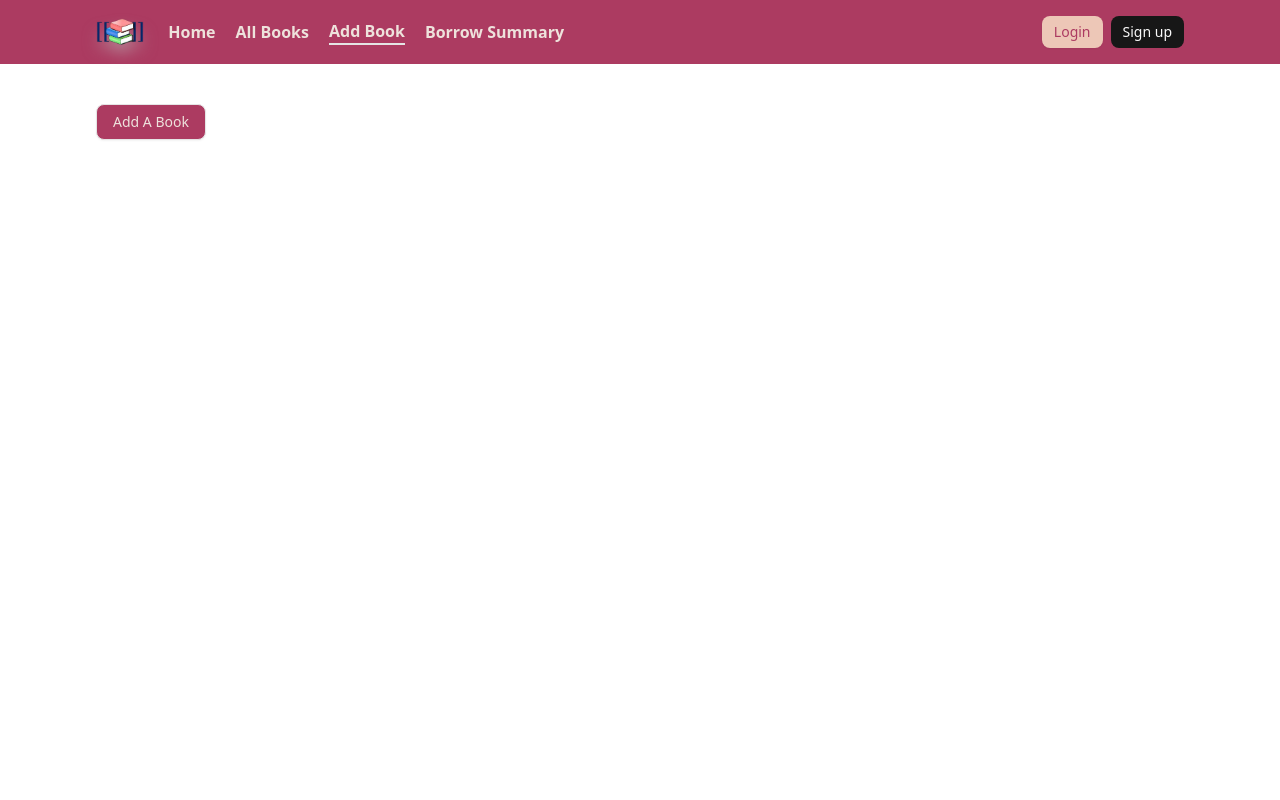
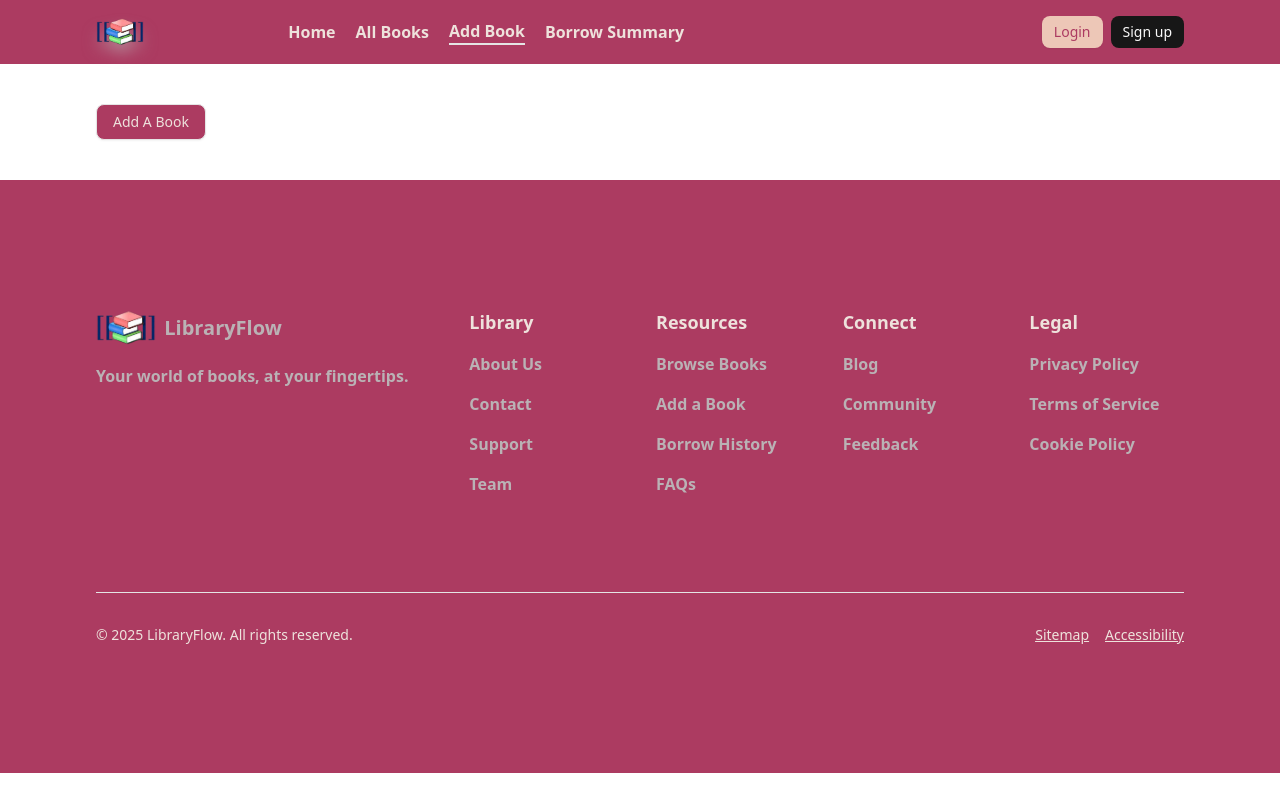
Before and after one commit to rafirabby13/library-management-client, a React (Vite) app: page /addBooks in a window 1280 px wide. Built offline with nearby package versions, Linux system fonts and the light colour scheme.

Commit message:
added footer

```diff
--- a/src/App.tsx
+++ b/src/App.tsx
@@ -1,6 +1,7 @@
-import { Outlet, useLocation} from 'react-router'
+import { Outlet, useLocation } from 'react-router'
 import { Navbar } from './pages/home/Navbar'
 import AllBooks from './pages/AllBooks'
+import { Footer } from './components/Footer'
 
 function App() {
 
@@ -8,8 +9,10 @@ function App() {
 
 
   return (
-    <div className='space-y-10'>
-      <Navbar />
+    <div >
+      <div className='mb-10'>
+        <Navbar />
+      </div>
       <div className='max-w-[85%] mx-auto'>
         {
           location.pathname == '/' && <AllBooks />
@@ -20,6 +23,10 @@ function App() {
         <Outlet />
       </div>
 
+      <div className='mt-10'>
+        <Footer />
+      </div>
+
 
     </div>
   )
--- a/src/components/BorrowBook.tsx
+++ b/src/components/BorrowBook.tsx
@@ -94,7 +94,7 @@ const BorrowBook = ({ book }: { book: string }) => {
                 <DialogTrigger asChild>
                     <Button variant="outline" className="bg-lib-white text-lib-orange border-2 border-lib-orange font-bold cursor-pointer"><Handshake /></Button>
                 </DialogTrigger>
-                <DialogContent className="">
+                <DialogContent className="w-full sm:max-w-[480px] max-h-[90vh] overflow-y-auto">
                     <DialogHeader>
                         <DialogTitle>Borrow the book {selectedBook.title}</DialogTitle>
                         {/* <DialogDescription>
--- a/src/components/EditBook.tsx
+++ b/src/components/EditBook.tsx
@@ -129,7 +129,7 @@ const EditBook = ({ bookId }: {bookId: string}) => {
                 <DialogTrigger asChild>
                     <Button variant="outline" className="bg-lib-blue text-lib-white cursor-pointer"><Edit2 /></Button>
                 </DialogTrigger>
-                <DialogContent className="">
+                <DialogContent className="w-full sm:max-w-[480px] max-h-[90vh] overflow-y-auto">
                     <DialogHeader>
                         <DialogTitle>Edit The Book - {book.title}</DialogTitle>
                         <DialogDescription>
--- /dev/null
+++ b/src/components/Footer.tsx
@@ -0,0 +1,127 @@
+interface MenuItem {
+  title: string;
+  links: {
+    text: string;
+    url: string;
+  }[];
+}
+
+interface Footer2Props {
+  logo?: {
+    url: string;
+    src: string;
+    alt: string;
+    title: string;
+  };
+  tagline?: string;
+  menuItems?: MenuItem[];
+  copyright?: string;
+  bottomLinks?: {
+    text: string;
+    url: string;
+  }[];
+}
+
+const Footer = ({
+  logo = {
+    src: "https://deifkwefumgah.cloudfront.net/shadcnblocks/block/block-1.svg",
+    alt: "Library Management System",
+    title: "LibraryFlow",
+    url: "/",
+  },
+  tagline = "Your world of books, at your fingertips.",
+  menuItems = [
+    {
+      title: "Library",
+      links: [
+        { text: "About Us", url: "/about" },
+        { text: "Contact", url: "/contact" },
+        { text: "Support", url: "/support" },
+        { text: "Team", url: "/team" },
+      ],
+    },
+    {
+      title: "Resources",
+      links: [
+        { text: "Browse Books", url: "/allBooks" },
+        { text: "Add a Book", url: "/add-book" },
+        { text: "Borrow History", url: "/borrow-history" },
+        { text: "FAQs", url: "/faq" },
+      ],
+    },
+    {
+      title: "Connect",
+      links: [
+        { text: "Blog", url: "/blog" },
+        { text: "Community", url: "/community" },
+        { text: "Feedback", url: "/feedback" },
+      ],
+    },
+    {
+      title: "Legal",
+      links: [
+        { text: "Privacy Policy", url: "/privacy-policy" },
+        { text: "Terms of Service", url: "/terms-of-service" },
+        { text: "Cookie Policy", url: "/cookie-policy" },
+      ],
+    },
+  ],
+  copyright = `© ${new Date().getFullYear()} LibraryFlow. All rights reserved.`,
+  bottomLinks = [
+    { text: "Sitemap", url: "/sitemap" },
+    { text: "Accessibility", url: "/accessibility" },
+  ],
+}: Footer2Props) => {
+  return (
+    <section className="py-32 bg-lib-orange text-lib-gray">
+      <div className="max-w-[85%] mx-auto">
+        <footer>
+          <div className="grid grid-cols-2 gap-8 lg:grid-cols-6">
+            <div className="col-span-2 mb-8 lg:mb-0">
+              <div className="flex items-center gap-2 lg:justify-start">
+                <a href={logo.url}>
+                  <img
+                    src='/logo.png'
+                    alt={logo.alt}
+                    title={logo.title}
+                    className="h-10"
+                  />
+                </a>
+                <p className="text-xl font-semibold">{logo.title}</p>
+              </div>
+              <p className="mt-4 font-bold">{tagline}</p>
+            </div>
+            {menuItems.map((section, sectionIdx) => (
+              <div key={sectionIdx}>
+                <h3 className="mb-4 font-bold text-lib-white
+                 text-lg">{section.title}</h3>
+                <ul className="space-y-4 ">
+                  {section.links.map((link, linkIdx) => (
+                    <li
+                      key={linkIdx}
+                      className="font-bold"
+                    >
+                      <a href={link.url}>{link.text}</a>
+                    </li>
+                  ))}
+                </ul>
+              </div>
+            ))}
+          </div>
+          <div className="mt-24 flex flex-col justify-between gap-4 border-t pt-8 text-sm font-medium text-lib-white  md:flex-row md:items-center">
+            <p>{copyright}</p>
+            <ul className="flex gap-4">
+              {bottomLinks.map((link, linkIdx) => (
+                <li key={linkIdx} className="underline">
+                  <a href={link.url}>{link.text}</a>
+                </li>
+              ))}
+            </ul>
+          </div>
+        </footer>
+      </div>
+    </section>
+  );
+};
+
+export { Footer };
--- a/src/pages/AddBooks.tsx
+++ b/src/pages/AddBooks.tsx
@@ -102,7 +102,7 @@ const AddBooks = () => {
 
 
     return (
-        <div >
+        <div className="max-h-90vh">
 
             <Dialog open={open}
                 onOpenChange={(isOpen) => {
@@ -115,7 +115,7 @@ const AddBooks = () => {
                 <DialogTrigger >
                     <Button onClick={() => setOpen(true)} variant="outline" className="bg-lib-orange text-lib-white cursor-pointer">Add A Book</Button>
                 </DialogTrigger>
-                <DialogContent className="">
+                <DialogContent className="w-full sm:max-w-[480px] max-h-[90vh] overflow-y-auto">
                     <DialogHeader>
                         <DialogTitle>Add a new book</DialogTitle>
                         <DialogDescription>
--- a/src/pages/BorrowSummary.tsx
+++ b/src/pages/BorrowSummary.tsx
@@ -5,7 +5,7 @@ import { PuffLoader } from "react-spinners"
 const BorrowSummary = () => {
   const { data, isError, isLoading } = useBorrowSummaryQuery(undefined)
   if (isLoading) {
-    return <div className="sweet-loading">
+    return <div className="sweet-loading  flex justify-center py-10">
 
 
 
--- a/src/pages/home/Navbar.tsx
+++ b/src/pages/home/Navbar.tsx
@@ -77,7 +77,7 @@ const Navbar = ({
             <div className=" max-w-[85%] mx-auto">
                 {/* Desktop Menu */}
                 <nav className="hidden justify-between lg:flex">
-                    <div className="flex items-center gap-6">
+                    <div className="flex items-center gap-36">
                         {/* Logo */}
                         <a href={logo.url} className="flex items-center gap-2">
                             <img src={logo.src} className="max-h-8 drop-shadow-lib-gray fill-white drop-shadow-xl/50" alt={logo.alt} />
@@ -110,7 +110,7 @@ const Navbar = ({
                         </Link>
                         <Sheet>
                             <SheetTrigger asChild>
-                                <Button variant="outline" size="icon">
+                                <Button variant="outline" size="icon" className="bg-lib-background text-lib-orange">
                                     <Menu className="size-4" />
                                 </Button>
                             </SheetTrigger>
@@ -131,14 +131,14 @@ const Navbar = ({
 
                                         {menu.map((item) => (<NavLink to={item.url} className={({ isActive }) =>
                                             isActive
-                                                ? "text-lib-green font-semibold border-b-2 border-lib-green"
+                                                ? "text-lib-green font-semibold border-b-2 border-lib-orange text-lib-orange"
                                                 : "text-lib-black font-semibold hover:text-lib-green"
                                         }>{item.title}</NavLink>))}
 
                                     </Accordion>
 
                                     <div className="flex flex-col gap-3">
-                                        <Button asChild variant="outline" className="bg-lib-green text-lib-white">
+                                        <Button asChild variant="outline" className="bg-lib-background text-lib-orange ">
                                             <a href={auth.login.url}>{auth.login.title}</a>
                                         </Button>
                                         <Button asChild>
--- a/src/redux/api/baseApi.ts
+++ b/src/redux/api/baseApi.ts
@@ -4,7 +4,7 @@ import { createApi, fetchBaseQuery } from '@reduxjs/toolkit/query/react'
 
 export const baseApi = createApi({
     reducerPath: "baseApi",
-    baseQuery: fetchBaseQuery({ baseUrl: "http://localhost:5000/api" }),
+    baseQuery: fetchBaseQuery({ baseUrl: "https://library-managment-l2-a3.vercel.app/api" }),
     tagTypes: ['books', 'borrow'],
     endpoints: (builder) => ({
         getBooks: builder.query({
```
Also changed, not shown: src/pages/AllBooks.tsx (+8 -6 lines).
